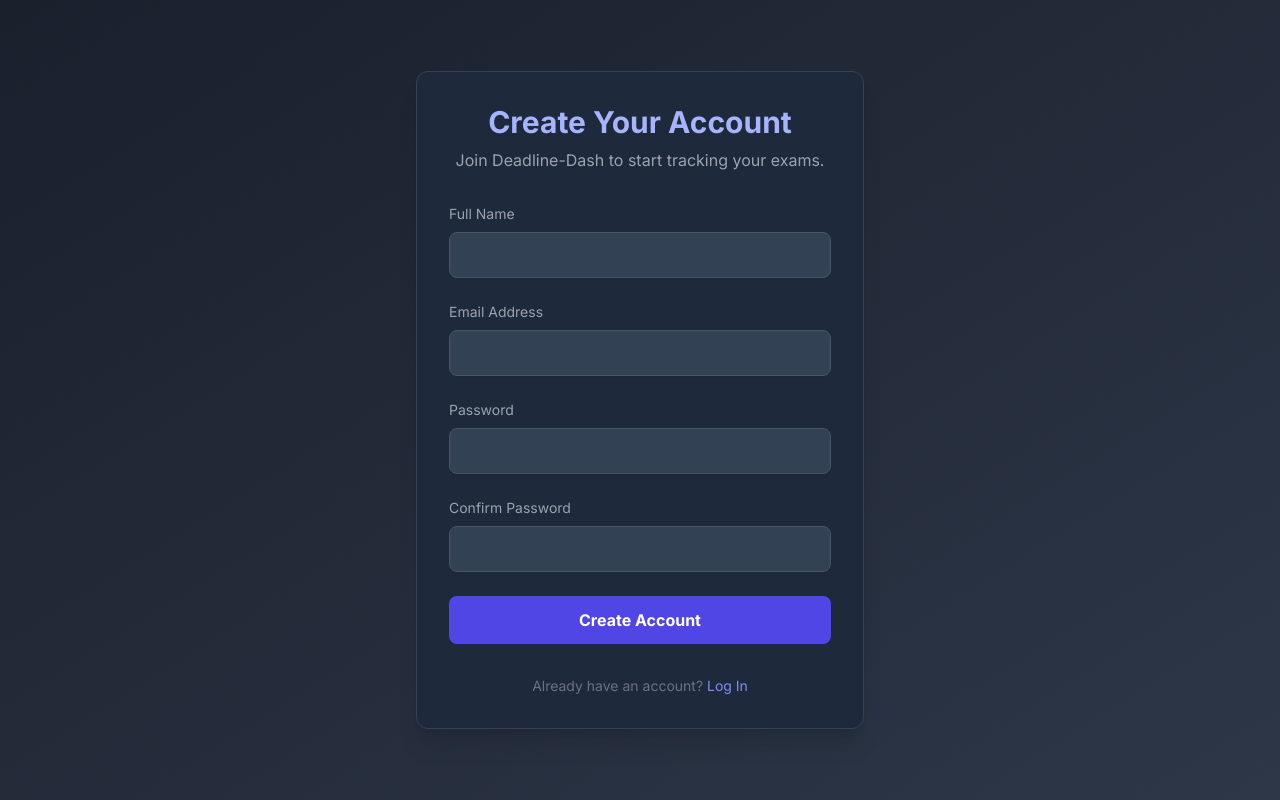
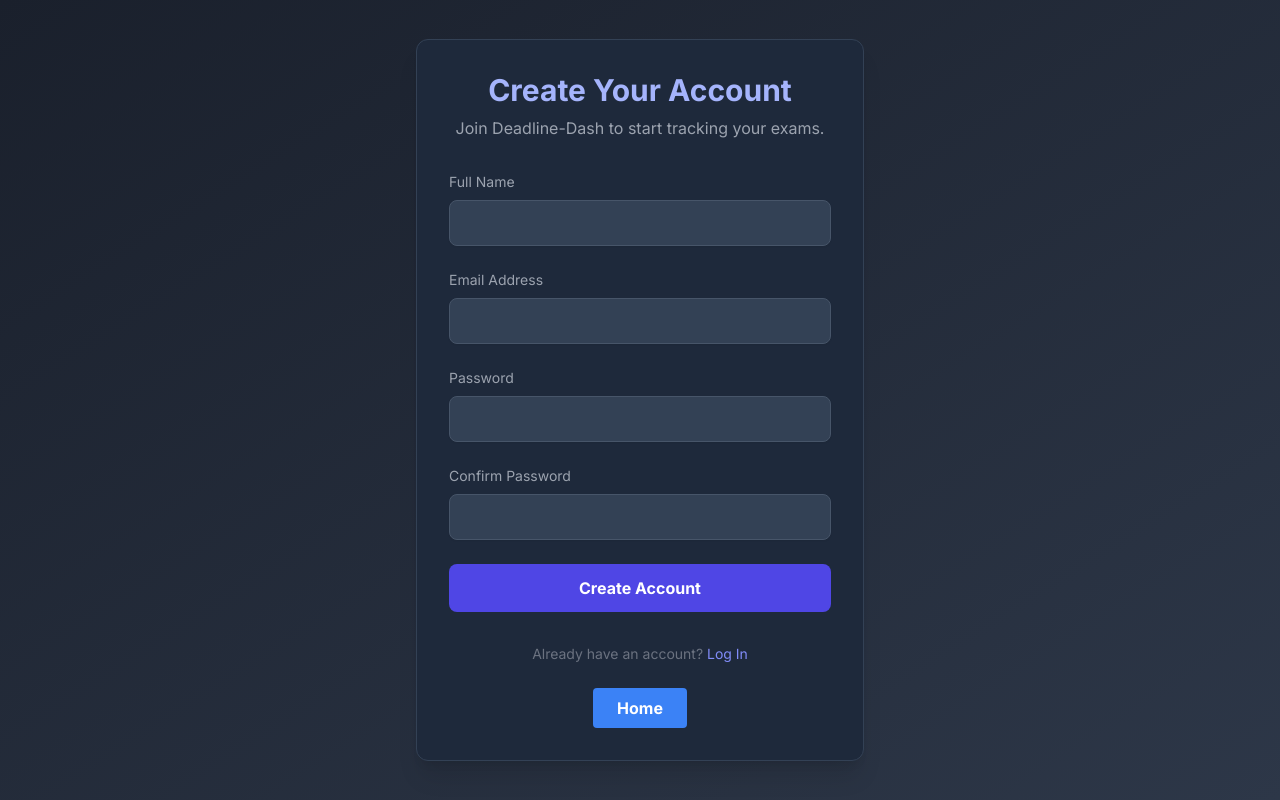
Before and after one commit to Alwin42/Project_100, a Flask app: template Agro-Tech/templates/register.html in a window 1280 px wide. Run offline with Flask 3, Linux system fonts and the light colour scheme; the template is opened without the code that fills it, so the values that code supplies are empty; some libraries are stand-ins or nearby versions.

Commit message:
buttons and register link

```diff
--- a/Deadline-Dash/app.py
+++ b/Deadline-Dash/app.py
@@ -1,17 +1,24 @@
 
 from flask import Flask
 from flask import render_template
+from flask_sqlalchemy import SQLAlchemy
 
 app = Flask(__name__)
-
+app.config['SQLALCHEMY_DATABASE_URI'] = 'sqlite:///dash.db'
+app.config['SQLALCHEMY_TRACK_MODIFICATIONS'] = False
+db = SQLAlchemy(app)
 
 @app.route('/')
-def hello_world():
+def home():
     return render_template('index.html')
 
 @app.route('/login')
 def login():
     return render_template('login.html')
 
+@app.route('/register')
+def register():
+    return render_template('register.html')
+
 if __name__ == '__main__':
     app.run(debug=True)
--- a/Deadline-Dash/templates/login.html
+++ b/Deadline-Dash/templates/login.html
@@ -27,7 +27,7 @@
                     type="email"
                     id="email"
                     name="email"
-                    placeholder="you@example.com"
+
                     required
                     class="shadow-sm appearance-none border rounded w-full py-3 px-4 text-gray-700 leading-tight focus:outline-none focus:ring-2 focus:ring-blue-500 focus:border-transparent"
                 />
@@ -39,7 +39,7 @@
                     type="password"
                     id="password"
                     name="password"
-                    placeholder="••••••••"
+
                     required
                     class="shadow-sm appearance-none border rounded w-full py-3 px-4 text-gray-700 leading-tight focus:outline-none focus:ring-2 focus:ring-blue-500 focus:border-transparent"
                 />
@@ -63,7 +63,7 @@
 
         <p class="text-center text-gray-500 text-sm mt-6">
             Don't have an account?
-            <a href="#" class="font-medium text-blue-600 hover:text-blue-500">Sign Up</a>
+            <a href="{{url_for('register')}}" class="font-medium text-blue-600 hover:text-blue-500">Sign Up</a>
         </p>
     </div>
 
--- a/Deadline-Dash/templates/register.html
+++ b/Deadline-Dash/templates/register.html
@@ -78,10 +78,18 @@
             </button>
         </form>
 
-        <p class="text-center text-gray-500 text-sm mt-8">
-            Already have an account?
-           <a href="{{ url_for('login') }}" class="font-medium text-indigo-400 hover:text-indigo-300">Log In</a>
-        </p>
+       <div class="text-center mt-8">
+
+            <p class="text-gray-500 text-sm">
+                Already have an account?
+                <a href="{{ url_for('login') }}" class="font-medium text-indigo-400 hover:text-indigo-300">Log In</a>
+            </p>
+
+            <a href="{{ url_for('home') }}" class="inline-block bg-blue-500 hover:bg-blue-700 text-white font-bold py-2 px-6 rounded mt-6">
+                Home
+            </a>
+
+        </div>
     </div>
 
 </body>
```
